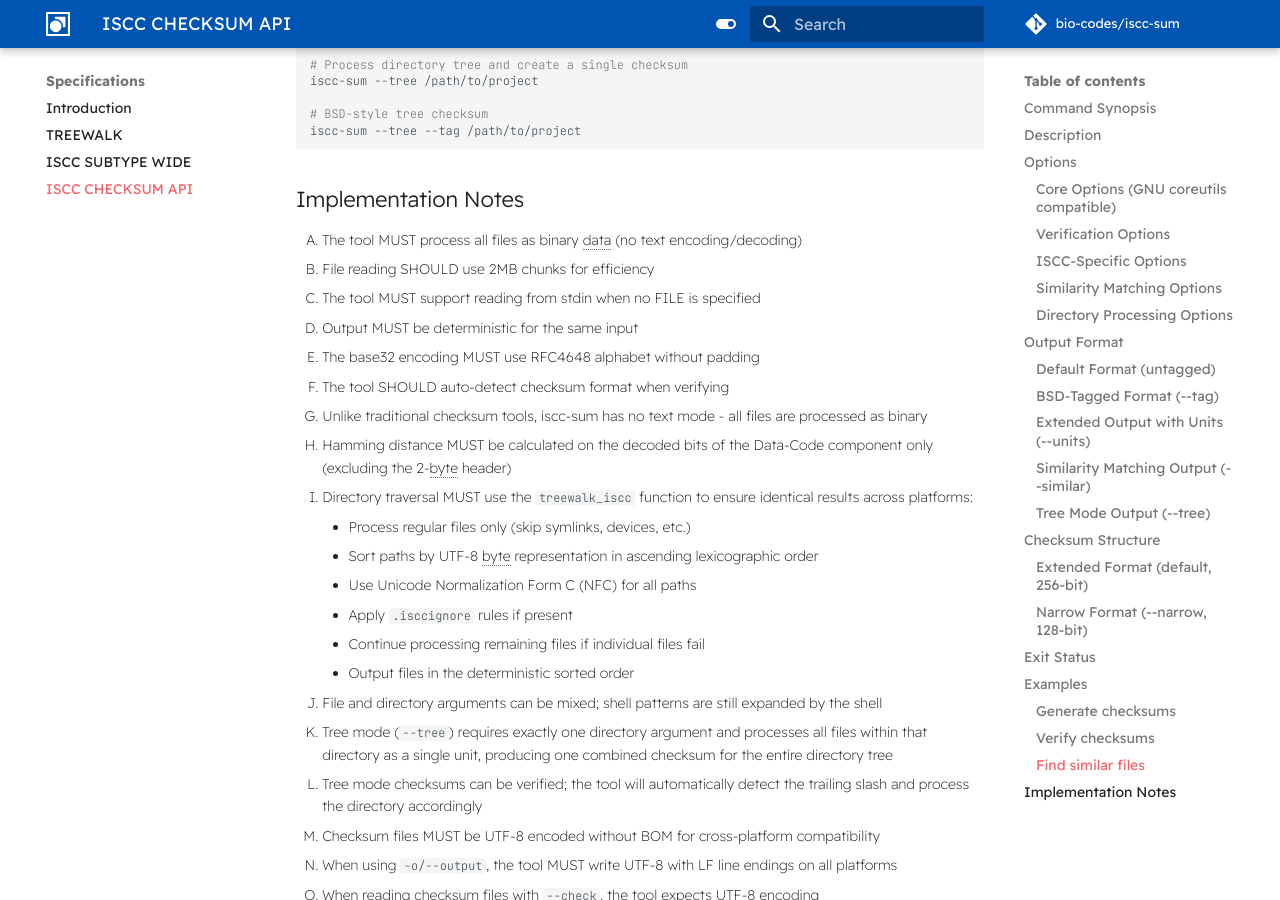
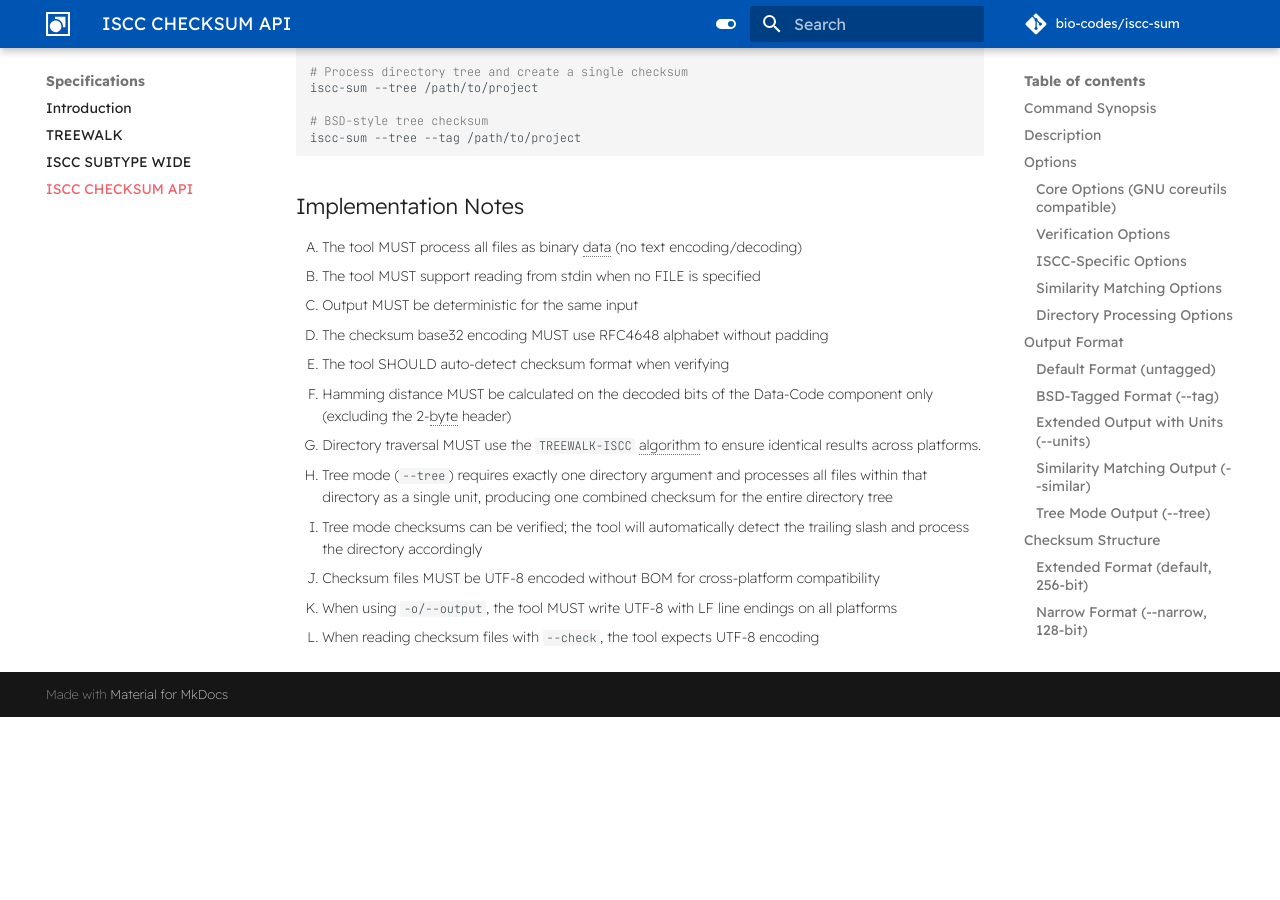
Before and after one commit to etzm/iscc-sum, an MkDocs documentation site: the page built from docs/specifications/cli.md, in a window 1280 px wide and 900 px high, scrolled down 4431 px. Built offline with MkDocs 1.6.1 and Material for MkDocs 9.7.7, drawn with Linux system fonts in a browser that asks for light colours; comment, search, counter and statistics services are not loaded; after the commit the page ends 5148 px from its top, so only the background shows below that; some of the changed text lies outside the part shown.

Commit message:
Refine CLI Specification

```diff
--- a/docs/specifications/cli.md
+++ b/docs/specifications/cli.md
@@ -8,17 +8,17 @@
 
 ## Description
 
-The `iscc-sum` command computes ISCC (International Standard Content Code) checksums for files. Each checksum
-consists of a 2-byte self-describing header followed by a composite of Data-Code and Instance-Code (BLAKE3)
-components. All files are processed as binary data.
+The `iscc-sum` command computes ISCC (International Standard Content Code) checksums for files and directories.
+Each checksum consists of a 2-byte self-describing header followed by a composite of Data-Code and Instance-Code
+(BLAKE3) components. All files are processed as binary data.
 
 Unlike traditional checksum tools that only verify exact matches, `iscc-sum` enables similarity detection
-between files through the Data-Code component. Files with similar content will have similar Data-Codes, allowing
-similarity matching based on hamming distance.
+through the Data-Code component. Files (or directories) with similar content will have similar Data-Codes,
+allowing similarity matching based on hamming distance.
 
-When given directories as arguments, `iscc-sum` processes all files recursively within them using the
-`treewalk_iscc` function in a deterministic order to ensure consistent output across platforms. Files are
-filtered according to `.isccignore` rules if present.
+When given directories as arguments, `iscc-sum` processes all files recursively within them in a deterministig
+order using the `TREEWALK-ISCC` algorithm to ensure consistent output across platforms. Files are filtered
+according to `.isccignore` rules if present.
 
 ## Options
 
@@ -41,16 +41,16 @@
 ### ISCC-Specific Options
 
 - `--narrow` - Generate narrow format (2×64-bit) conformant with ISO 24138:2024 (default: 2×128-bit extended
-  format)
+    format)
 - `--units` - Include individual Data-Code and Instance-Code units in output (verification mode: ignored)
 
 ### Similarity Matching Options
 
 - `--similar` - Group files by similarity based on Data-Code hamming distance
-  - Cannot be used with `-c/--check`
-  - Requires at least 2 files to compare
+    - Cannot be used with `-c/--check`
+    - Requires at least 2 files to compare
 - `--threshold <N>` - Maximum hamming distance for similarity matching (default: 12)
-  - Hamming distance is calculated on Data-Code bits: 128 bits (extended) or 64 bits (narrow)
+    - Hamming distance is calculated on Data-Code bits: 128 bits (extended) or 64 bits (narrow)
 
 ### Directory Processing Options
 
@@ -135,8 +135,8 @@
 ### Extended Format (default, 256-bit)
 
 - Header: 2 bytes
-  - Byte 1: Main type (0101) | Sub type (0111)
-  - Byte 2: Version (0000) | Length (0000)
+    - Byte 1: Main type (0101) | Sub type (0111)
+    - Byte 2: Version (0000) | Length (0000)
 - Data-Code: 128 bits (16 bytes)
 - Instance-Code: 128 bits (16 bytes)
 - Total: 34 bytes → ~54 characters base32
@@ -144,8 +144,8 @@
 ### Narrow Format (--narrow, 128-bit)
 
 - Header: 2 bytes
-  - Byte 1: Main type (0101) | Sub type (0101)
-  - Byte 2: Version (0000) | Length (0000)
+    - Byte 1: Main type (0101) | Sub type (0101)
+    - Byte 2: Version (0000) | Length (0000)
 - Data-Code: 64 bits (8 bytes)
 - Instance-Code: 64 bits (8 bytes)
 - Total: 18 bytes → ~29 characters base32
@@ -220,27 +220,18 @@
 
 ## Implementation Notes
 
-01. The tool MUST process all files as binary data (no text encoding/decoding)
-02. File reading SHOULD use 2MB chunks for efficiency
-03. The tool MUST support reading from stdin when no FILE is specified
-04. Output MUST be deterministic for the same input
-05. The base32 encoding MUST use RFC4648 alphabet without padding
-06. The tool SHOULD auto-detect checksum format when verifying
-07. Unlike traditional checksum tools, iscc-sum has no text mode - all files are processed as binary
-08. Hamming distance MUST be calculated on the decoded bits of the Data-Code component only (excluding the
+1. The tool MUST process all files as binary data (no text encoding/decoding)
+2. The tool MUST support reading from stdin when no FILE is specified
+3. Output MUST be deterministic for the same input
+4. The checksum base32 encoding MUST use RFC4648 alphabet without padding
+5. The tool SHOULD auto-detect checksum format when verifying
+6. Hamming distance MUST be calculated on the decoded bits of the Data-Code component only (excluding the
     2-byte header)
-09. Directory traversal MUST use the `treewalk_iscc` function to ensure identical results across platforms:
-    - Process regular files only (skip symlinks, devices, etc.)
-    - Sort paths by UTF-8 byte representation in ascending lexicographic order
-    - Use Unicode Normalization Form C (NFC) for all paths
-    - Apply `.isccignore` rules if present
-    - Continue processing remaining files if individual files fail
-    - Output files in the deterministic sorted order
-10. File and directory arguments can be mixed; shell patterns are still expanded by the shell
-11. Tree mode (`--tree`) requires exactly one directory argument and processes all files within that directory
+7. Directory traversal MUST use the `TREEWALK-ISCC` algorithm to ensure identical results across platforms.
+8. Tree mode (`--tree`) requires exactly one directory argument and processes all files within that directory
     as a single unit, producing one combined checksum for the entire directory tree
-12. Tree mode checksums can be verified; the tool will automatically detect the trailing slash and process the
+9. Tree mode checksums can be verified; the tool will automatically detect the trailing slash and process the
     directory accordingly
-13. Checksum files MUST be UTF-8 encoded without BOM for cross-platform compatibility
-14. When using `-o/--output`, the tool MUST write UTF-8 with LF line endings on all platforms
-15. When reading checksum files with `--check`, the tool expects UTF-8 encoding
+10. Checksum files MUST be UTF-8 encoded without BOM for cross-platform compatibility
+11. When using `-o/--output`, the tool MUST write UTF-8 with LF line endings on all platforms
+12. When reading checksum files with `--check`, the tool expects UTF-8 encoding
```
